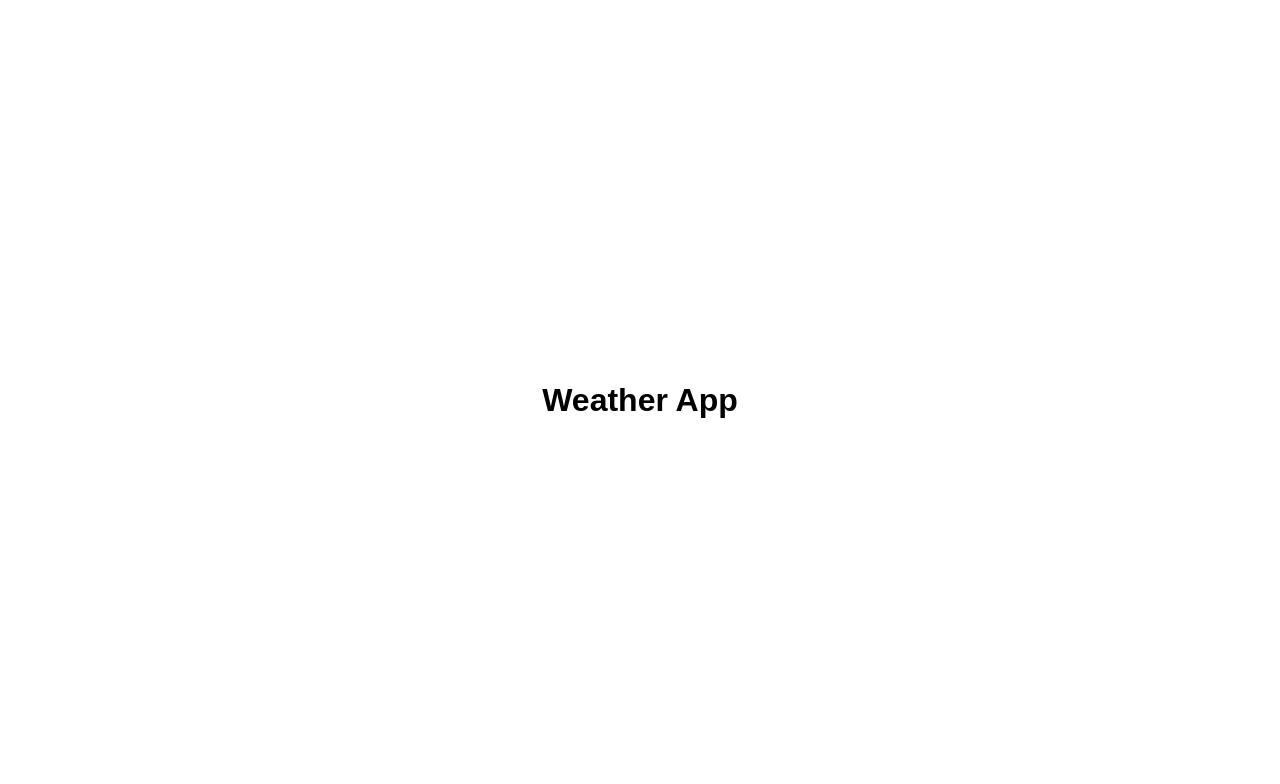
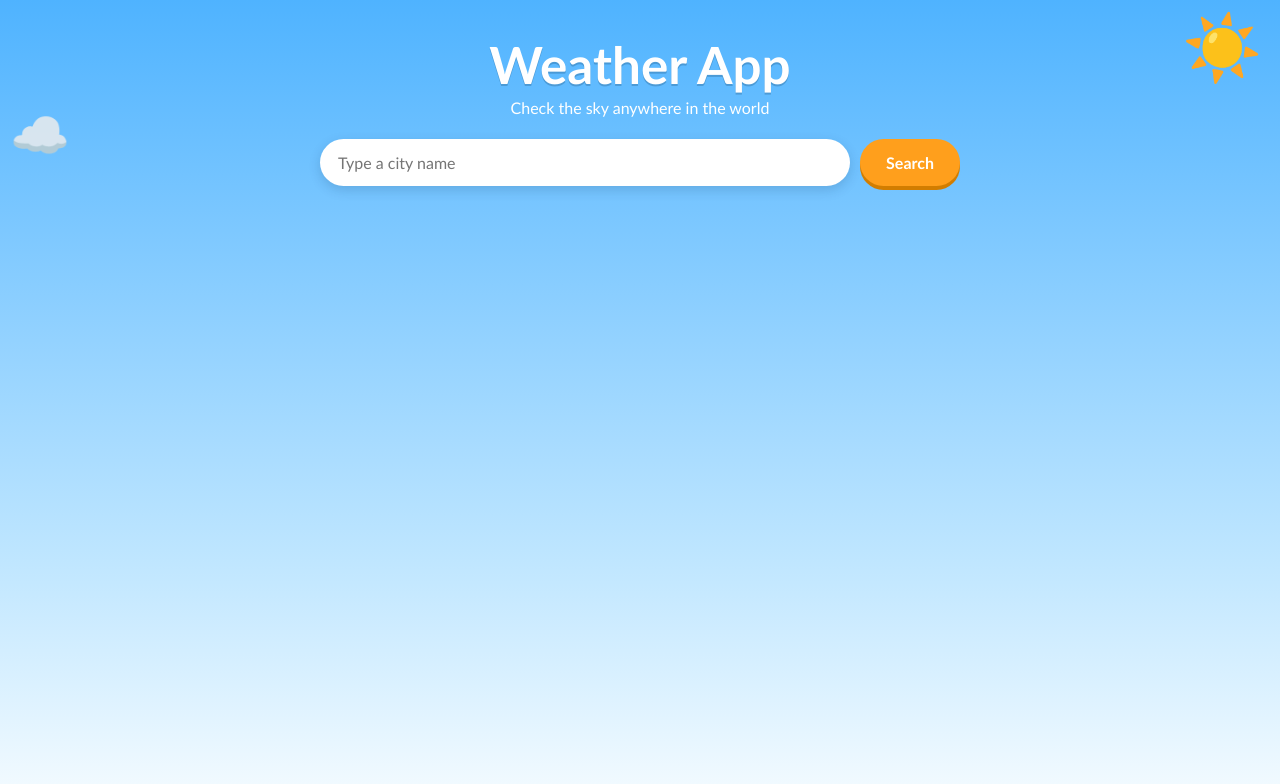
Before and after one commit to chakravartydevkanya-web/weatherapp, a plain HTML site: page index.html in a window 1280 px wide. Drawn offline with Linux system fonts and the light colour scheme.

Commit message:
Build first screen from Sunny Sky design
Co-Authored-By: Claude Sonnet 5.5 <noreply@anthropic.com>
Claude-Session: https://claude.ai/code/session_01V5P4qTwsfKXFcf97qJzqjA

```diff
--- a/index.html
+++ b/index.html
@@ -7,7 +7,18 @@
   <link rel="stylesheet" href="style.css">
 </head>
 <body>
-  <h1>Weather App</h1>
+  <main class="screen">
+    <span class="deco sun" aria-hidden="true">☀️</span>
+    <span class="deco cloud" aria-hidden="true">☁️</span>
+    <div class="app">
+      <h1 class="title">Weather App</h1>
+      <p class="sub">Check the sky anywhere in the world</p>
+      <div class="search">
+        <input type="text" placeholder="Type a city name" aria-label="City name">
+        <button type="button">Search</button>
+      </div>
+    </div>
+  </main>
   <script src="script.js"></script>
 </body>
 </html>
--- a/style.css
+++ b/style.css
@@ -1,8 +1,113 @@
+* {
+  box-sizing: border-box;
+}
+
 body {
   margin: 0;
+  font-family: "Trebuchet MS", "Segoe UI", system-ui, sans-serif;
+  color: #103a5c;
+}
+
+.screen {
+  position: relative;
+  overflow: hidden;
   min-height: 100vh;
+  min-height: 100dvh;
+  padding: 28px 16px;
   display: flex;
-  align-items: center;
   justify-content: center;
-  font-family: sans-serif;
+  background: linear-gradient(#4fb3ff, #bfe6ff 70%, #f4fbff);
 }
+
+.deco {
+  position: absolute;
+  line-height: 1;
+  pointer-events: none;
+}
+
+.sun {
+  top: 14px;
+  right: 18px;
+  font-size: 4rem;
+}
+
+.cloud {
+  display: none;
+  top: 110px;
+  left: 10px;
+  font-size: 3rem;
+  opacity: 0.9;
+}
+
+.app {
+  position: relative;
+  width: 100%;
+  max-width: 640px;
+  padding-top: 50px;
+  text-align: center;
+}
+
+.title {
+  margin: 8px 0 6px;
+  font-size: 2rem;
+  line-height: 1.1;
+  color: #fff;
+  text-shadow: 0 2px 0 rgba(16, 58, 92, 0.25);
+}
+
+.sub {
+  margin: 0 0 22px;
+  color: #fff;
+}
+
+.search {
+  display: flex;
+  flex-direction: column;
+  gap: 10px;
+}
+
+.search input {
+  width: 100%;
+  padding: 14px 18px;
+  border: 0;
+  outline: 0;
+  border-radius: 999px;
+  background: #fff;
+  box-shadow: 0 4px 12px rgba(16, 58, 92, 0.18);
+  color: #103a5c;
+  font: inherit;
+}
+
+.search button {
+  padding: 14px 26px;
+  border: 0;
+  border-radius: 999px;
+  background: #ff9f1c;
+  box-shadow: 0 4px 0 #d27d00;
+  color: #fff;
+  font: inherit;
+  font-weight: 700;
+  cursor: pointer;
+}
+
+@media (min-width: 600px) {
+  .app {
+    padding-top: 0;
+  }
+
+  .cloud {
+    display: block;
+  }
+
+  .title {
+    font-size: 3.2rem;
+  }
+
+  .search {
+    flex-direction: row;
+  }
+
+  .search input {
+    flex: 1;
+  }
+}
```
